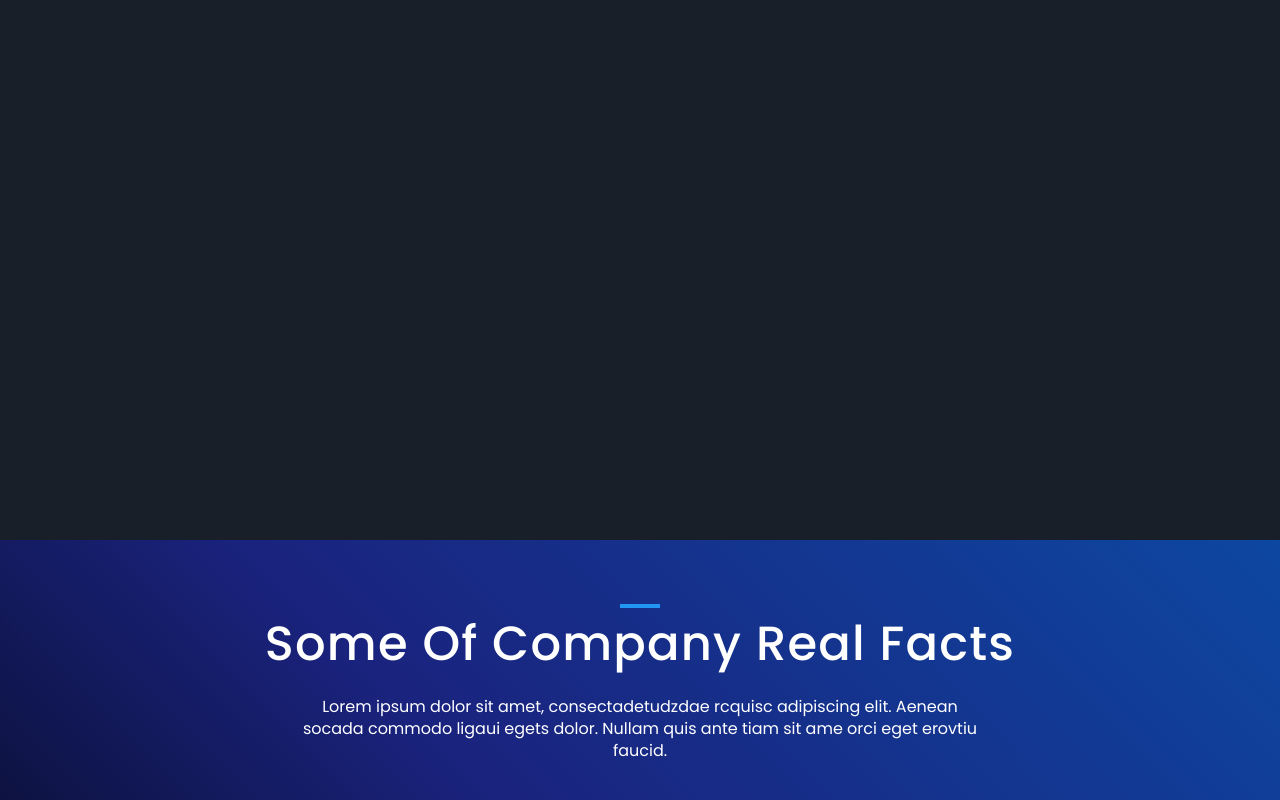
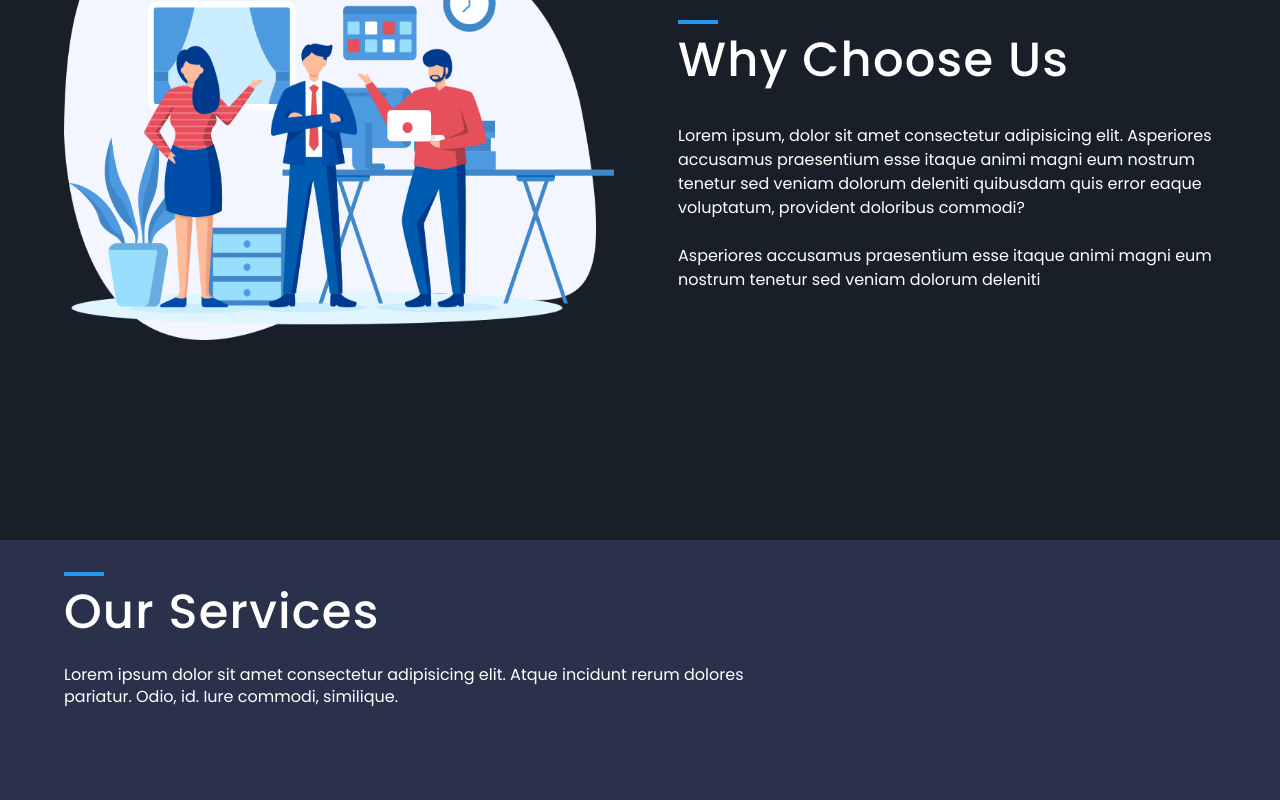
Before and after one commit to Web-Serv-Agency/webserv-website, a Next.js app: page / in a window 1280 px wide. Shown: the part 1140-1940 px from the top of the page. Built offline with nearby package versions, Linux system fonts and the light colour scheme; no server answers.

Commit message:
Choose Us section added

```diff
--- /dev/null
+++ b/src/components/Home/ChooseUs.tsx
@@ -0,0 +1,41 @@
+import choose_us from "@/assets/images/choose-us.png";
+import { Box, Stack, Typography } from "@mui/material";
+import Image from "next/image";
+import SectionHeading from "../common/SectionHeading";
+import SectionWrapper from "../common/SectionWrapper";
+
+type Props = {};
+
+export default function ChooseUs({}: Props) {
+  return (
+    <SectionWrapper bgColor="primary">
+      <Stack
+        direction={{ xs: "column", md: "row" }}
+        alignItems="center"
+        justifyContent="evenly"
+        spacing={{xs: 4, md: 8}}
+        sx={{minHeight: "100vh" }}
+      >
+        <Image src={choose_us} alt="Choose US" width={550} height={400} />
+
+        <Box>
+          <SectionHeading heading="Why Choose Us" position="left" />
+
+          <Typography variant="body1" sx={{ color: "text.primary" }}>
+            Lorem ipsum, dolor sit amet consectetur adipisicing elit. Asperiores
+            accusamus praesentium esse itaque animi magni eum nostrum tenetur
+            sed veniam dolorum deleniti quibusdam quis error eaque voluptatum,
+            provident doloribus commodi?
+          </Typography>
+
+          <Typography
+            variant="body1"
+            sx={{ display: "block", mt: 3, color: "text.primary" }}
+          >
+            Asperiores accusamus praesentium esse itaque animi magni eum nostrum tenetur sed veniam dolorum deleniti
+          </Typography>
+        </Box>
+      </Stack>
+    </SectionWrapper>
+  );
+}
--- a/src/components/Home/Services.tsx
+++ b/src/components/Home/Services.tsx
@@ -4,7 +4,7 @@ import SectionWrapper from "../common/SectionWrapper";
 export default function Services() {
   return (
     <>
-      <SectionWrapper bgColor="primary">
+      <SectionWrapper bgColor="secondary">
         <SectionHeading
           heading="Our Services"
           description="Lorem ipsum dolor sit amet consectetur adipisicing elit. Atque
--- a/src/components/Home/index.tsx
+++ b/src/components/Home/index.tsx
@@ -1,10 +1,11 @@
 import { Box } from "@mui/material";
 import NavBar from "../navbar";
 import Banner from "./Banner";
+import ChooseUs from "./ChooseUs";
 import Facts from "./Facts";
 import Services from "./Services";
+import Teams from "./Teams";
 import Testimonials from "./Testimonials";
-import Teams from "./Teams";
 
 const Home = () => {
   return (
@@ -17,6 +18,7 @@ const Home = () => {
       >
         <NavBar />
         <Banner />
+        <ChooseUs />
         <Services />
         <Facts />
         <Teams />
--- a/src/components/common/SectionHeading.tsx
+++ b/src/components/common/SectionHeading.tsx
@@ -9,7 +9,7 @@ export default function SectionHeading({ heading = "Section Header", description
         alignItems={{ xs: "center", md: position === "center" ? "center" : "flex-start" }}
         justifyContent={{ xs: "center", md: "flex-start" }}
         spacing={0.5}
-        sx={{ pt: 8, pb: 6, color: "text.primary", ...sx }}
+        sx={{ pt: 4, pb: 4, color: "text.primary", ...sx }}
       >
         <Box component="div" sx={{ width: 40, height: 3.5, bgcolor: "primary.main" }} />
         <Typography
@@ -17,7 +17,7 @@ export default function SectionHeading({ heading = "Section Header", description
           sx={{
             display: "block",
             fontWeight: 500,
-            fontSize: 35,
+            fontSize: 30,
             letterSpacing: 1.2,
             color: "inherit",
           }}
```
